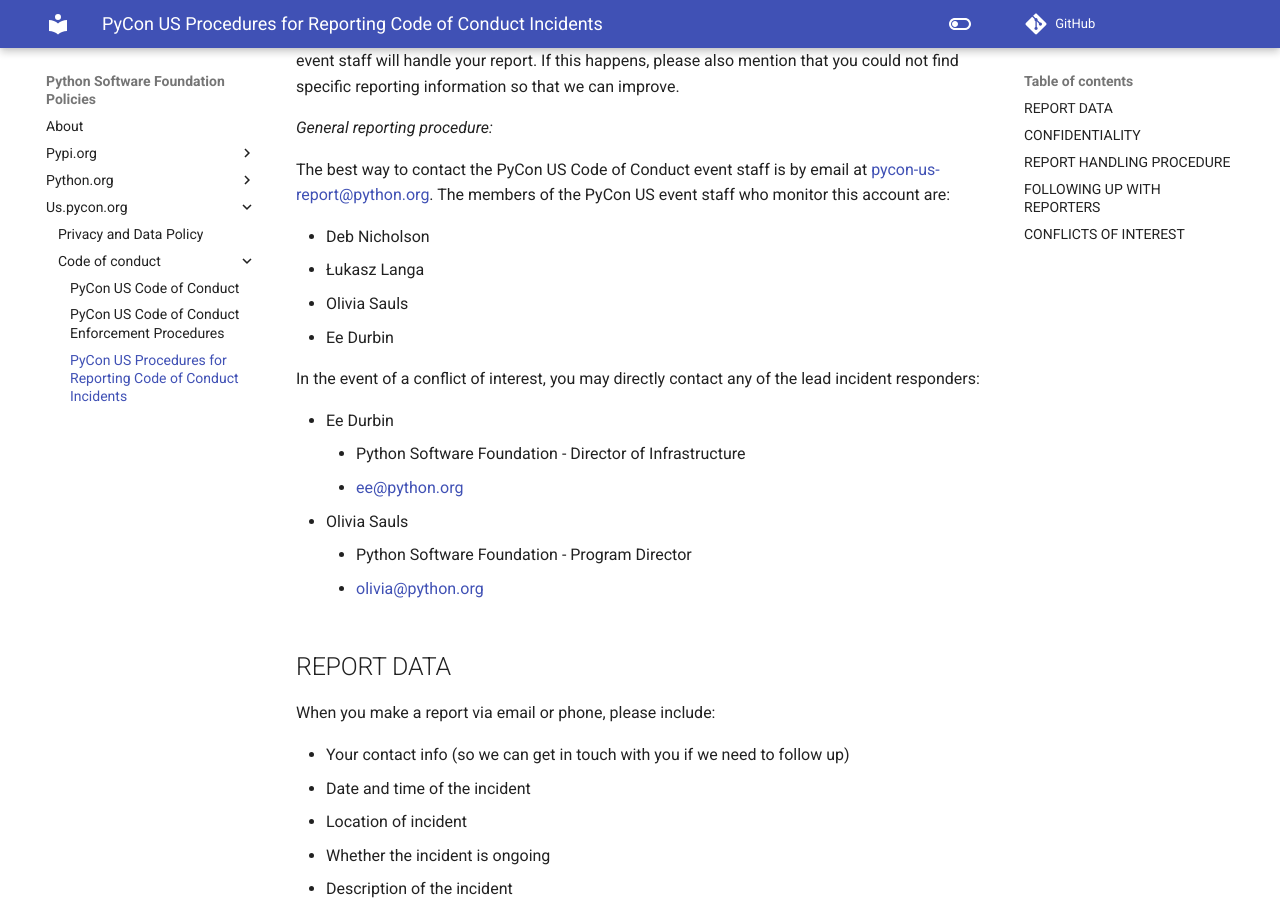
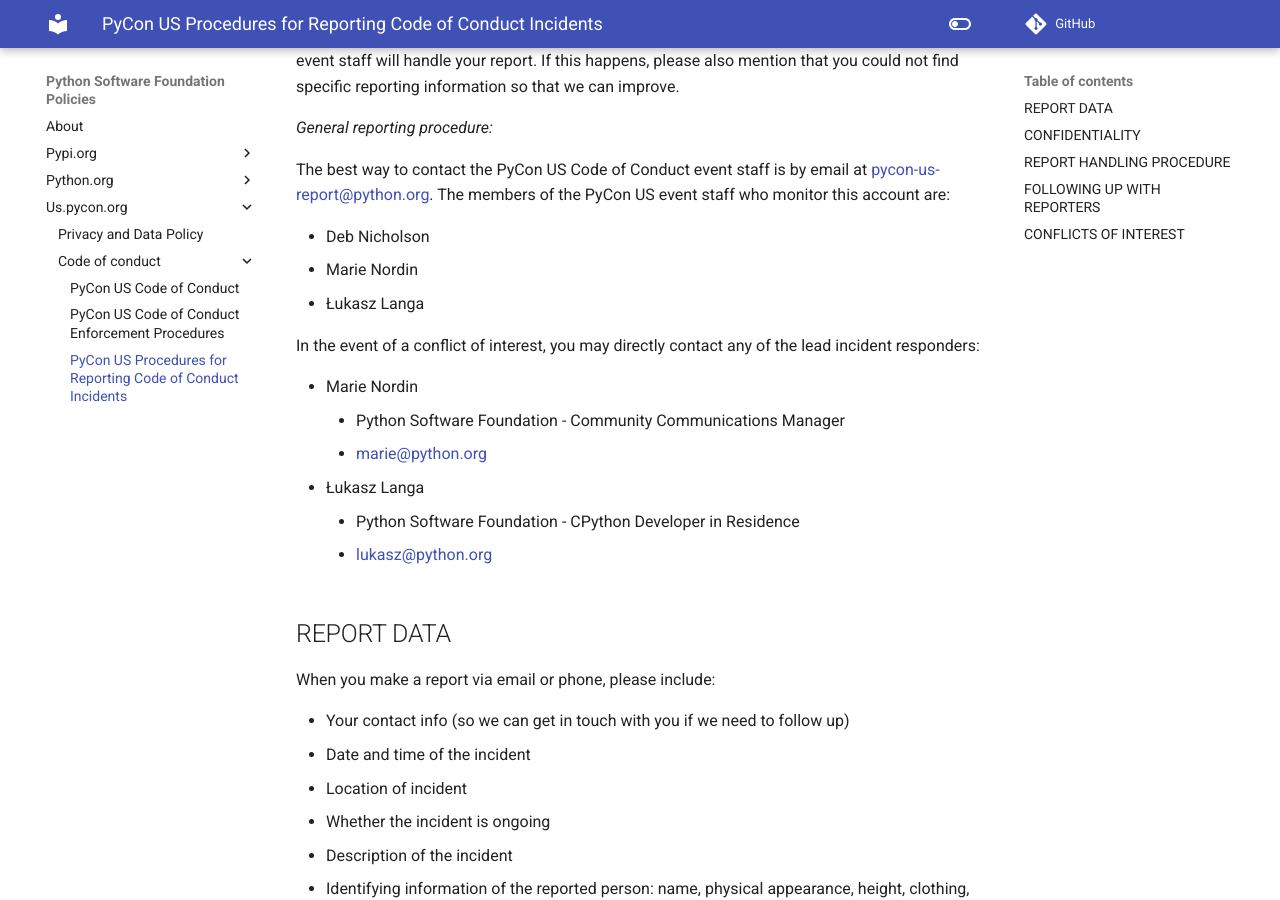
Before and after one commit to psf/policies, an MkDocs documentation site: the page built from docs/us.pycon.org/code-of-conduct/Procedures-for-Reporting-Incidents.md, in a window 1280 px wide and 900 px high, scrolled down 548 px. Built offline with MkDocs 1.6.1 and Material for MkDocs 9.7.7, drawn with Linux system fonts in a browser that asks for light colours; comment, search, counter and statistics services are not loaded.

Commit message:
Update points of contact for reporting incidents

```diff
--- a/docs/us.pycon.org/code-of-conduct/Procedures-for-Reporting-Incidents.md
+++ b/docs/us.pycon.org/code-of-conduct/Procedures-for-Reporting-Incidents.md
@@ -11,18 +11,17 @@
 The best way to contact the PyCon US Code of Conduct event staff is by email at <pycon-us-report@python.org>. The members of the PyCon US event staff who monitor this account are:
 
 -   Deb Nicholson
+-   Marie Nordin
 -   Łukasz Langa
--   Olivia Sauls
--   Ee Durbin
 
 In the event of a conflict of interest, you may directly contact any of the lead incident responders:
 
--   Ee Durbin
-    -   Python Software Foundation - Director of Infrastructure
-    -   <ee@python.org>
--   Olivia Sauls
-    -   Python Software Foundation - Program Director
-    -   <olivia@python.org>
+-   Marie Nordin
+    -   Python Software Foundation - Community Communications Manager
+    -   <marie@python.org>
+-   Łukasz Langa
+    -   Python Software Foundation - CPython Developer in Residence
+    -   <lukasz@python.org>
 
 REPORT DATA
 -----------
```
